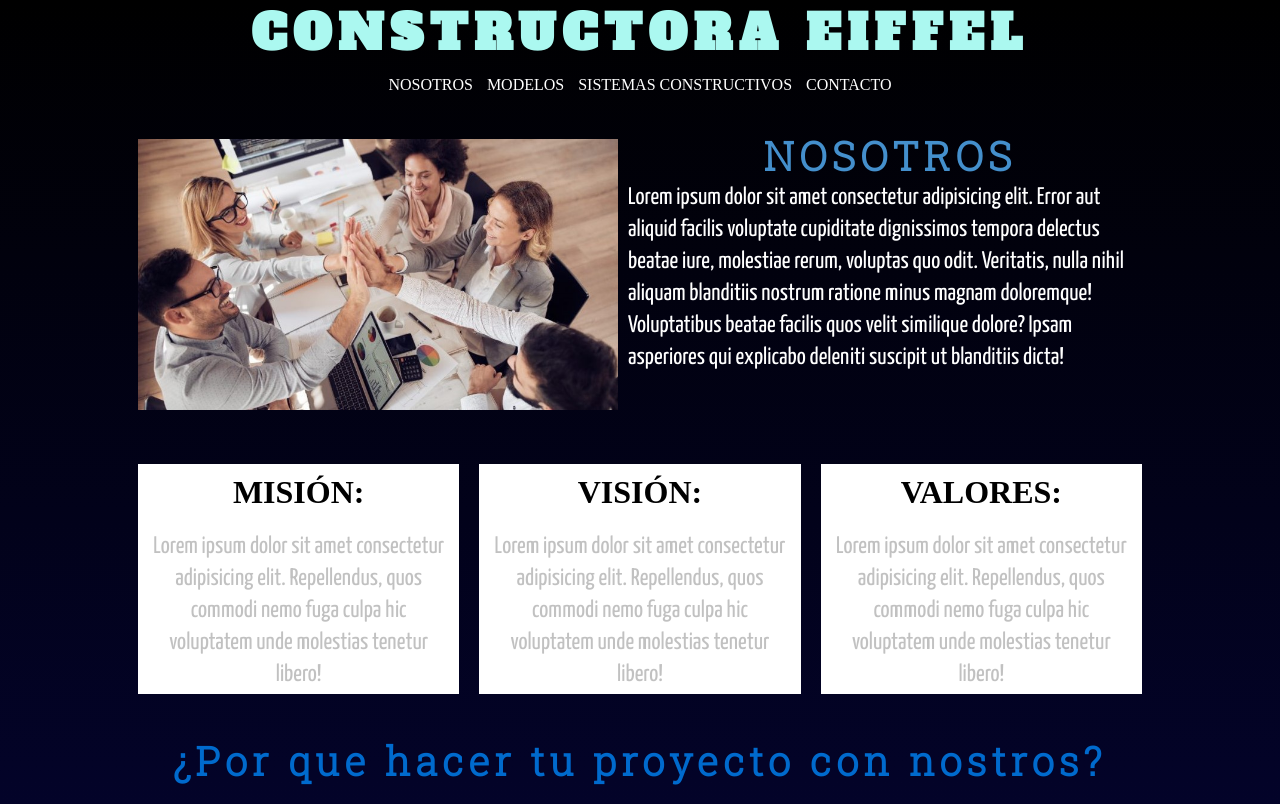
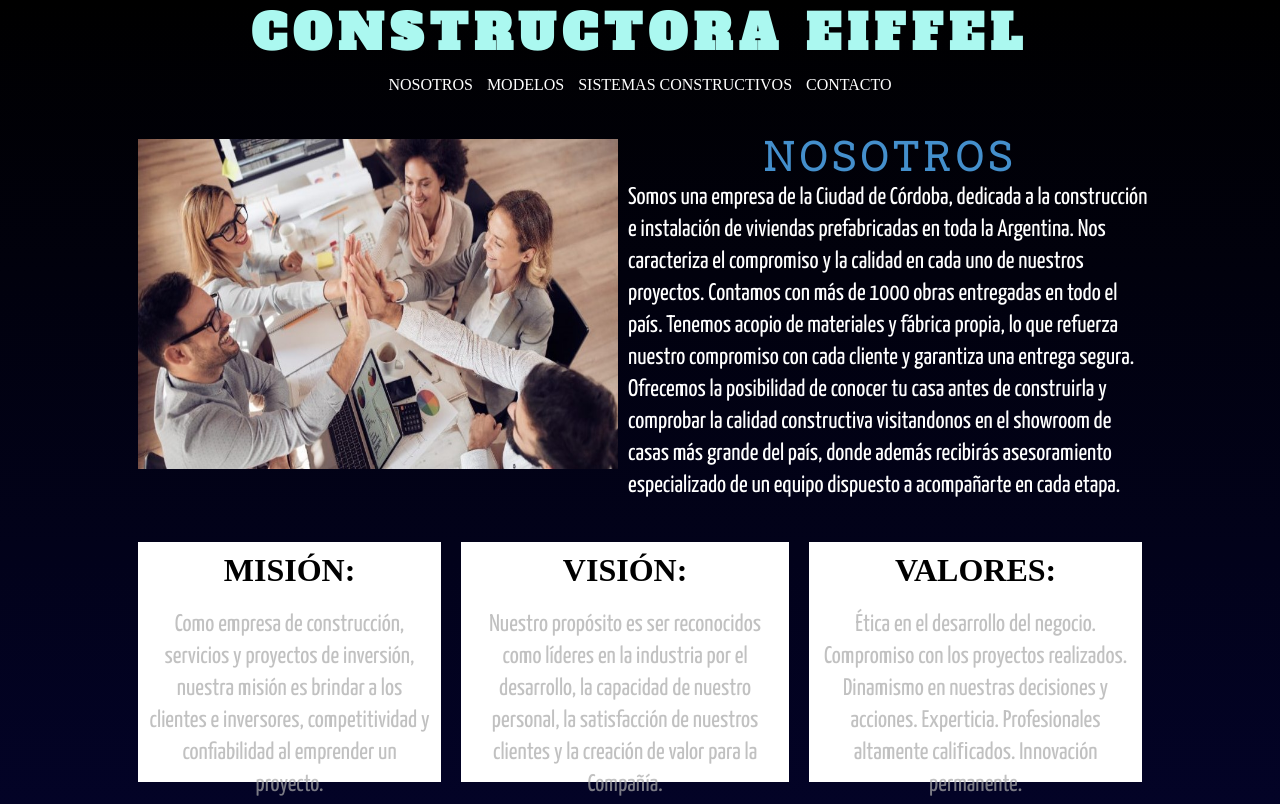
Before and after one commit to javimiglie/Constructora-Eiffel, a website: page index.html in a window 1280 px wide. Shown: the top 804 px of the page. Drawn offline with nearby package versions, Linux system fonts and the light colour scheme.

Commit message:
agregué sass

```diff
--- a/index.html
+++ b/index.html
@@ -5,12 +5,19 @@
     <meta charset="UTF-8">
     <meta http-equiv="X-UA-Compatible" content="IE=edge">
     <meta name="viewport" content="width=device-width, initial-scale=1.0">
+    <!-- SEO -->
+    <meta name="description" content="Construimos casas prebafricadas en Córdoba, Buenos Aires y todo el país con diferentes sistemas construictivos, tipologías y modelos. Ofrecemos facilidades de pago. Ingresa ahora y conocé nuestros modelos">
+    <meta name="keywords" content="Casas Prefabricadas, Constructora Eiffel, construcción en seco, casas industrializadas, viviendads premoldeadas, vivenddas amercianas, construcción de casas, casas financiadas, casas llave en mano, casas obra en gris, cabañas, casas prefrabricadas Córdoba, Casas prefabricadas Buenos Aires, casas modulares, Steel frame, Wood frame">
+    <!-- Favicon -->
     <link rel="shortcut icon" href="./Media/Fotos/favicon-32x32.png" type="image/x-icon">
+    <!-- Google Font -->
     <link rel="preconnect" href="https://fonts.googleapis.com">
     <link rel="preconnect" href="https://fonts.gstatic.com" crossorigin>
     <link href="https://fonts.googleapis.com/css2?family=Alfa+Slab+One&family=Roboto+Slab:wght@300&family=Yanone+Kaffeesatz&display=swap" rel="stylesheet">
+    <!-- Animaciones -->
     <link rel="stylesheet" href="https://cdnjs.cloudflare.com/ajax/libs/animate.css/4.1.1/animate.min.css" />
     <link rel="stylesheet" href="https://raw.github.com/daneden/animate.css/master/animate.css">
+    <!-- Estilo -->
     <link rel="stylesheet" href="css/estilo.css">
     <title>Constructora Eiffel - Construcción en Seco</title>
 </head>
@@ -40,15 +47,16 @@
     <main>
         <section class="menu1">
             <div>
-                <img class="wow animate__animated animate__fadeIn" src="./Media/Fotos/equipo.jpeg" width="500px" alt="Trabajo en equipo">
+                <img class="wow animate__animated animate__fadeIn" src="./Media/Fotos/equipo.jpeg" width="500px" height="350px" alt="Trabajo en equipo">
             </div>
             <div>
                 <h2 class="wow animate__animated animate__slideInRight">
                     NOSOTROS
                 </h2>
                 <p>
-                    Lorem ipsum dolor sit amet consectetur adipisicing elit. Error aut aliquid facilis voluptate cupiditate dignissimos tempora delectus beatae iure, molestiae rerum, voluptas quo odit. Veritatis, nulla nihil aliquam blanditiis nostrum ratione minus magnam
-                    doloremque! Voluptatibus beatae facilis quos velit similique dolore? Ipsam asperiores qui explicabo deleniti suscipit ut blanditiis dicta!
+                    Somos una empresa de la Ciudad de Córdoba, dedicada a la construcción e instalación de viviendas prefabricadas en toda la Argentina. Nos caracteriza el compromiso y la calidad en cada uno de nuestros proyectos. Contamos con más de 1000 obras entregadas
+                    en todo el país. Tenemos acopio de materiales y fábrica propia, lo que refuerza nuestro compromiso con cada cliente y garantiza una entrega segura. Ofrecemos la posibilidad de conocer tu casa antes de construirla y comprobar la calidad
+                    constructiva visitandonos en el showroom de casas más grande del país, donde además recibirás asesoramiento especializado de un equipo dispuesto a acompañarte en cada etapa.
                 </p>
             </div>
         </section>
@@ -61,7 +69,7 @@
                 </div>
                 <div>
                     <p>
-                        Lorem ipsum dolor sit amet consectetur adipisicing elit. Repellendus, quos commodi nemo fuga culpa hic voluptatem unde molestias tenetur libero!
+                        Como empresa de construcción, servicios y proyectos de inversión, nuestra misión es brindar a los clientes e inversores, competitividad y confiabilidad al emprender un proyecto.
                     </p>
                 </div>
             </div>
@@ -73,7 +81,7 @@
                 </div>
                 <div>
                     <p>
-                        Lorem ipsum dolor sit amet consectetur adipisicing elit. Repellendus, quos commodi nemo fuga culpa hic voluptatem unde molestias tenetur libero!
+                        Nuestro propósito es ser reconocidos como líderes en la industria por el desarrollo, la capacidad de nuestro personal, la satisfacción de nuestros clientes y la creación de valor para la Compañía.
                     </p>
                 </div>
             </div>
@@ -85,7 +93,7 @@
                 </div>
                 <div>
                     <p>
-                        Lorem ipsum dolor sit amet consectetur adipisicing elit. Repellendus, quos commodi nemo fuga culpa hic voluptatem unde molestias tenetur libero!
+                        Ética en el desarrollo del negocio. Compromiso con los proyectos realizados. Dinamismo en nuestras decisiones y acciones. Experticia. Profesionales altamente caliﬁcados. Innovación permanente.
                     </p>
                 </div>
             </div>
--- a/scss/_index.scss
+++ b/scss/_index.scss
@@ -1,10 +1,5 @@
                 main {
                     .menu1 {
-                        margin: 30px auto;
-                        height: auto;
-                        width: 80%;
-                        display: flex;
-                        flex-direction: row;
                         div {
                             img {
                                 padding: 10px;
@@ -26,11 +21,6 @@
                         }
                     }
                     .menu2 {
-                        margin: 30px auto;
-                        height: 250px;
-                        width: 80%;
-                        display: flex;
-                        flex-direction: row;
                         .caja1 {
                             background-color: white;
                             color: black;
@@ -57,13 +47,9 @@
                             }
                         }
                         .caja2 {
-                            background-color: white;
-                            color: black;
-                            text-align: center;
-                            margin: 10px;
-                            transition: 2s;
+                            @extend .caja1;
                             &:hover {
-                                background-color: aquamarine;
+                                background-color: lightskyblue;
                             }
                             div {
                                 h3 {
@@ -82,13 +68,9 @@
                             }
                         }
                         .caja3 {
-                            background-color: white;
-                            color: black;
-                            text-align: center;
-                            margin: 10px;
-                            transition: 2s;
+                            @extend .caja1;
                             &:hover {
-                                background-color: aquamarine;
+                                background-color: teal;
                             }
                             div {
                                 h3 {
--- /dev/null
+++ b/scss/_mixin.scss
@@ -0,0 +1,34 @@
+@mixin menuIndex ($height) {
+    margin: 30px auto;
+    height: $height;
+    width: 80%;
+    display: flex;
+    flex-direction: row;
+}
+
+.menu1 {
+    @include menuIndex(auto)
+}
+
+.menu2 {
+    @include menuIndex(260px)
+}
+
+@mixin color-sist ($color) {
+    font-family: 'Yanone Kaffeesatz', sans-serif;
+    line-height: 2rem;
+    font-size: 1.5rem;
+    color: $color;
+}
+
+.wood {
+    p {
+        @include color-sist(lightblue)
+    }
+}
+
+.steel {
+    p {
+        @include color-sist(aqua)
+    }
+}
--- a/scss/_sistemas-constructivos.scss
+++ b/scss/_sistemas-constructivos.scss
@@ -35,11 +35,6 @@ main {
             img {
                 margin-right: 15px;
             }
-            p {
-                font-family: 'Yanone Kaffeesatz', sans-serif;
-                line-height: 2rem;
-                font-size: 1.5rem;
-            }
         }
         .steel {
             display: flex;
@@ -47,11 +42,6 @@ main {
             img {
                 margin-left: 15px;
             }
-            p {
-                font-family: 'Yanone Kaffeesatz', sans-serif;
-                line-height: 2rem;
-                font-size: 1.5rem;
-            }
         }
     }
 }
--- a/scss/estilo.scss
+++ b/scss/estilo.scss
@@ -7,3 +7,4 @@
     @import "contacto";
     @import "footer";
     @import "responsive";
+    @import "mixin";
```
Also changed, not shown: pages/contacto.html (+7 -0 lines), pages/modelos.html (+7 -0 lines), pages/sistemasconstructivos.html (+7 -0 lines), css/estilo.css, 1 other file.
